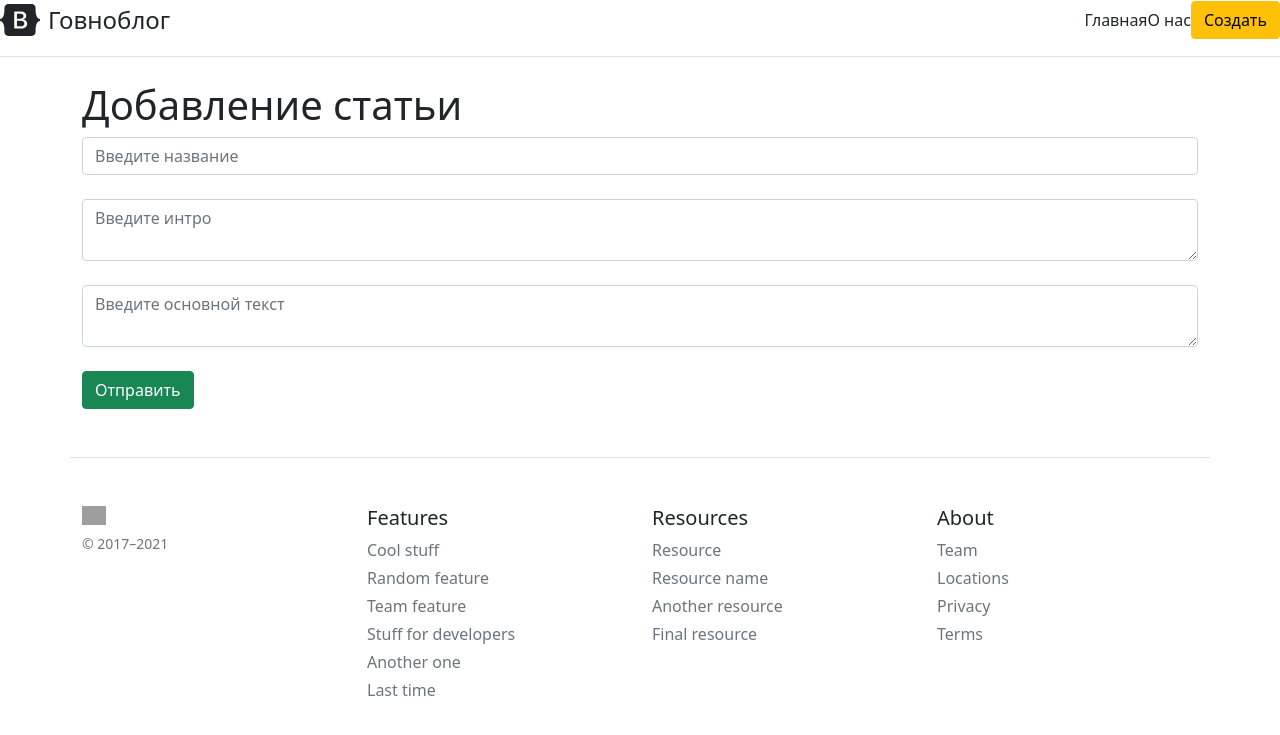
After one commit to Dr-Faizmeister/go-no-blog, a Flask app: page /create-article in a window 1280 px wide. The commit adds this page. Shown: the top 735 px of the page. Run offline with Flask 2, Linux system fonts and the light colour scheme; grey boxes are pictures that could not be loaded.

Commit message:
старт с SQLAlchemy, добавление в базу

```diff
--- a/app.py
+++ b/app.py
@@ -1,8 +1,23 @@
-from flask import Flask, render_template, url_for
+from flask import Flask, render_template, url_for, request, redirect
 from flask_sqlalchemy import SQLAlchemy
+from datetime import datetime
 
 
 app = Flask(__name__)
+app.config['SQLALCHEMY_DATABASE_URI'] = 'sqlite:///go-no-blog.db'
+app.config['SQLALCHEMY_TRACK_MODIFICATIONS'] = False
+db = SQLAlchemy(app)
+
+
+class Article(db.Model):
+    id = db.Column(db.Integer, primary_key=True)
+    title = db.Column(db.String(100), nullable=False)
+    intro = db.Column(db.String(300), nullable=False)
+    text = db.Column(db.Text, nullable=False)
+    date = db.Column(db.DateTime, default=datetime.utcnow)
+
+    def __repr__(self):
+        return '<Article %r>' % self.id
 
 
 @app.route('/')
@@ -16,9 +31,28 @@ def about():
     return render_template("about.html")
 
 
-@app.route('/user/<string:name>/<int:id>')
-def user(name, id):
-    return "User page: " + name + " - " + str(id)
+@app.route('/create-article', methods=['POST', 'GET'])
+def create_article():
+    if request.method == 'POST':
+        title = request.form['title']
+        intro = request.form['intro']
+        text = request.form['text']
+
+        article = Article(title=title, intro=intro, text=text)
+
+        try:
+            db.session.add(article)
+            db.session.commit()
+            return redirect('/')
+        except:
+            return "При добавлении статьи произошла ошибка!"
+
+    elif request.method == 'GET':
+        return render_template("create-article.html")
+
+# @app.route('/user/<string:name>/<int:id>')
+# def user(name, id):
+#     return "User page: " + name + " - " + str(id)
 
 
 if __name__ == "__main__":
--- a/templates/base.html
+++ b/templates/base.html
@@ -17,9 +17,10 @@
       </a>
 
       <nav class="d-inline-flex mt-2 mt-md-0 ms-md-auto">
-        <a class="me-3 py-2 text-dark text-decoration-none" href="/">Главная</a>
-        <a class="me-3 py-2 text-dark text-decoration-none" href="/about">О нас</a>
+        <a class="py-2 text-dark text-decoration-none" href="/">Главная</a>
+        <a class="py-2 text-dark text-decoration-none" href="/about">О нас</a>
       </nav>
+        <a class="btn btn-warning" href="/create-article">Создать</a>
     </div>
 
     {% block body %}{% endblock %}
--- /dev/null
+++ b/templates/create-article.html
@@ -0,0 +1,17 @@
+{% extends 'base.html' %}
+
+{% block title %}
+About
+{% endblock %}
+
+{% block body %}
+<div class="container">
+    <h1>Добавление статьи</h1>
+    <form method="post">
+        <input type="text" name="title" id="title" class="form-control" placeholder="Введите название"><br>
+        <textarea name="intro" id="intro" class="form-control" placeholder="Введите интро"></textarea><br>
+        <textarea name="text" id="text" class="form-control" placeholder="Введите основной текст"></textarea><br>
+        <input type="submit" class="btn btn-success" value="Отправить">
+    </form>
+</div>
+{% endblock %}
```
